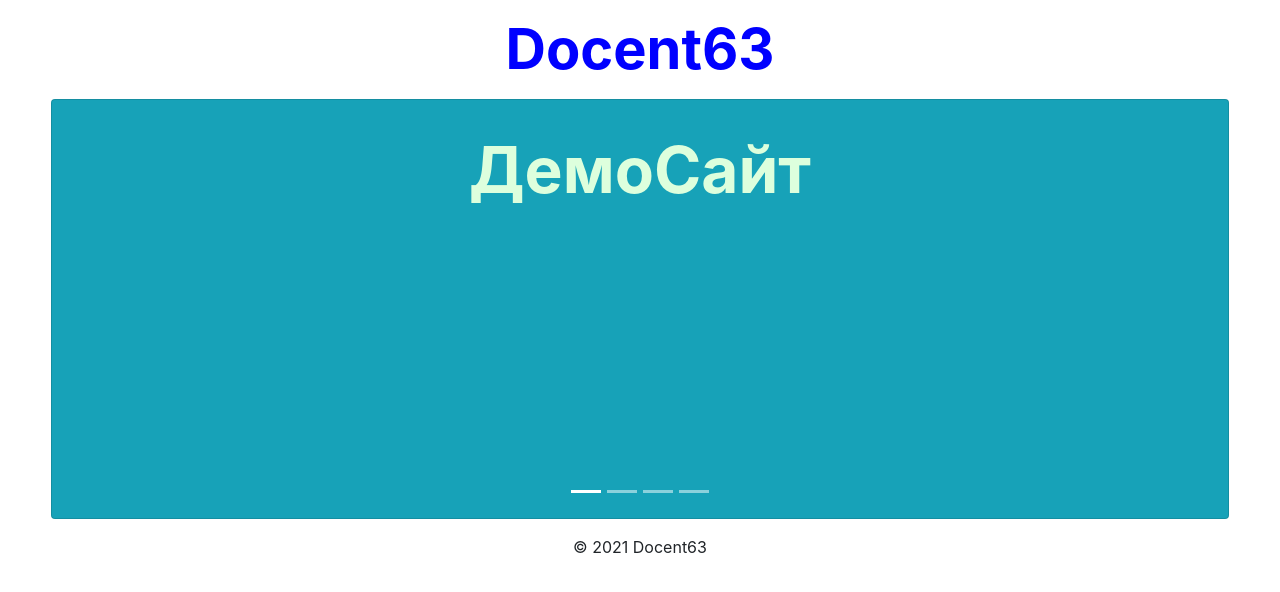
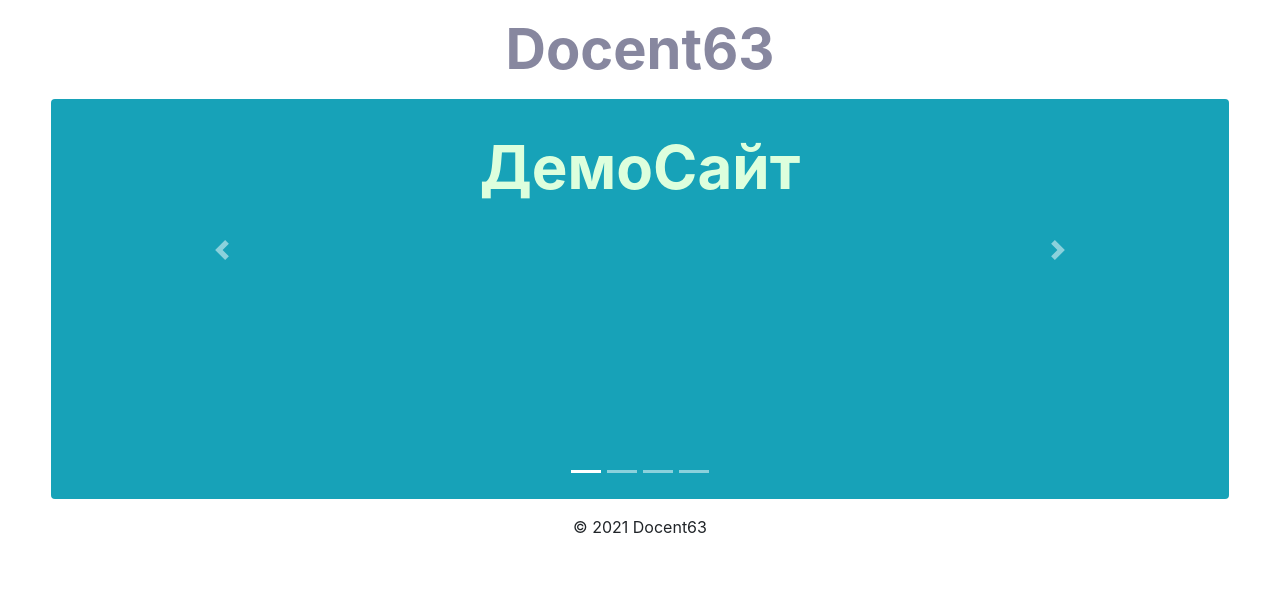
Before and after one commit to karyshev63rus/docent63, a Django app: page / in a window 1280 px wide. Shown: the top 592 px of the page. Run offline with Django 3.2, Linux system fonts and the light colour scheme; data comes from the database, SQL or seed files in the repository; parts of the project's set-up code (start-up, migrations or seed data) failed here and were passed over; some libraries are stand-ins or nearby versions.

Commit message:
tuned pictures for slides

```diff
--- a/notes/static/css/notes.css
+++ b/notes/static/css/notes.css
@@ -29,7 +29,7 @@
     color: #44abdb;
 }
 .portal-content .col-md-9 .display-4 {
-    color: blue;
+    color: #87879f;
     font-weight: bold;
 }
 .portal-content .col-md-9 .h2 {
--- a/notes/templates/inc/_carousel.html
+++ b/notes/templates/inc/_carousel.html
@@ -13,13 +13,13 @@
               {% else %}
                 <div class="carousel-item">
               {% endif %}
-                    <div class="card bg-info text-white" style="height: 420px; width: 92vw; align-items: center">
+                    <div class="card bg-info text-white" style="border: 0px; height: 400px; width: 92vw; align-items: center">
                         {% if slide.picture %}
                             <img src="{{ slide.picture.url }}" alt="...">
                         {% endif %}
                       <div class="card-img-overlay">
                         <h4 class="card-title">{{ slide.title }}</h4>
-                        <h1 class="card-title font-weight-bold" style="font-size: 64px"><a href="{{ slide.link }}" style="color: #ddffdd">{{ slide.subtitle }}</a></h1>
+                        <h1 class="card-title font-weight-bold" style="font-size: 60px"><a href="{{ slide.link }}" style="color: #ddffdd">{{ slide.subtitle }}</a></h1>
                         {% for item in slide.items.values %}
                             <h2>{{ item.text }}</h2>
                         {% endfor %}
@@ -30,10 +30,12 @@
             </div>
         </div>
     </div>
-  <a class="carousel-control-prev" href="#carouselExampleCaptions" role="button" data-slide="prev">
+<a class="carousel-control-prev" href="#carouselExampleCaptions" role="button" data-slide="prev">
+    <span class="d-none d-lg-block carousel-control-prev-icon" aria-hidden="true"></span>
     <span class="sr-only">Предыдущий</span>
   </a>
   <a class="carousel-control-next" href="#carouselExampleCaptions" role="button" data-slide="next">
+    <span class="d-none d-lg-block carousel-control-next-icon" aria-hidden="true"></span>
     <span class="sr-only">Следующий</span>
   </a>
 </div>
--- a/notes/templates/portal.html
+++ b/notes/templates/portal.html
@@ -19,7 +19,7 @@
         <div class="portal-content">
             <div class="row justify-content-center">
                 <div class="col-md-9">
-                    <div class="display-4 mb-5 my-md-3 mx-md-5 text-center">
+                    <div class="display-4 my-5 my-md-3 mx-md-5 text-center">
                         Docent63
                     </div>
                     <div>
```
